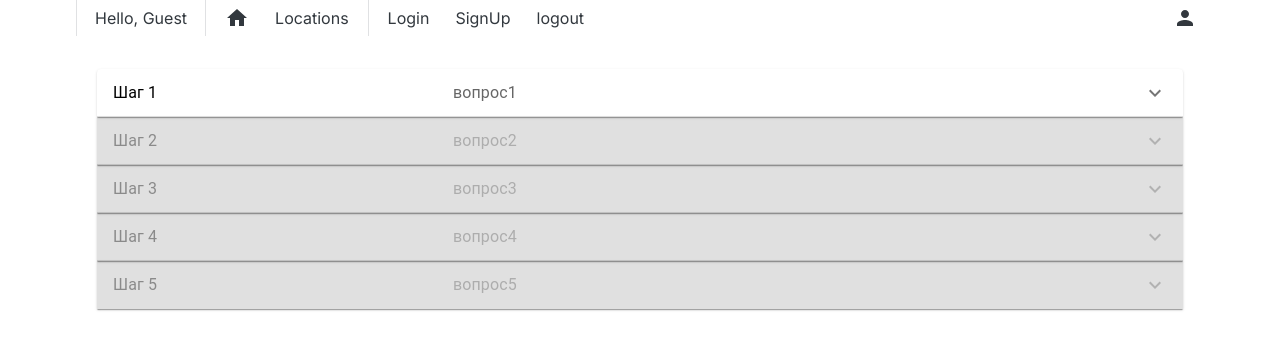
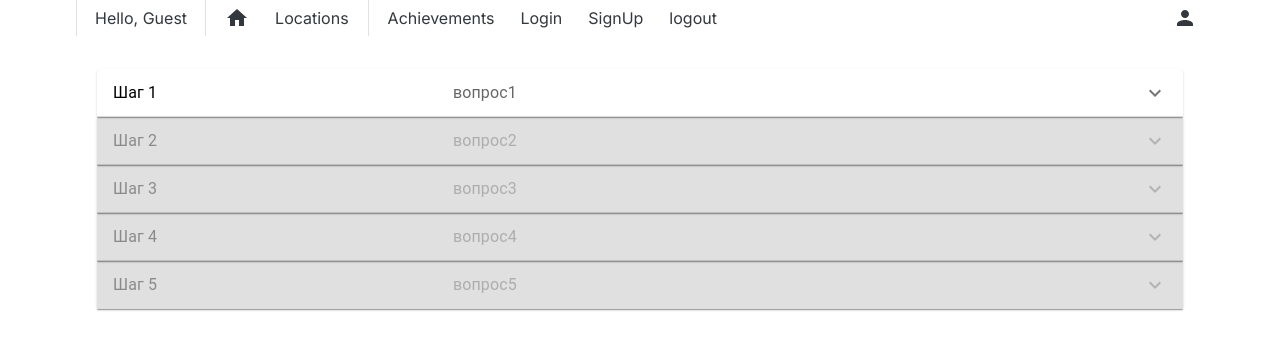
Before and after one commit to Vallydei/mos-quest, a React (Vite) app in the folder client/: page / in a window 1280 px wide. Shown: the top 350 px of the page. Built offline with nearby package versions, Linux system fonts and the light colour scheme.

Commit message:
all first raw pages merged

```diff
--- a/client/src/components/ui/NavBar.tsx
+++ b/client/src/components/ui/NavBar.tsx
@@ -33,13 +33,13 @@ export default function NavBar(): JSX.Element {
           </ListItemButton>
         </ListItem>
         <ListDivider />
-        {auth.user.status === 'authenticated' ? (
+        {/* {auth.user.status === 'authenticated' ? ( */}
         <ListItem role="none">
           <ListItemButton role="menuitem" component="a" href="/themepage">
             Achievements
           </ListItemButton>
         </ListItem>
-        ) : (
+        {/* ) : ( */}
         <>
           <ListItem role="none">
             <ListItemButton role="menuitem" component="a" href="/login">
@@ -52,7 +52,7 @@ export default function NavBar(): JSX.Element {
             </ListItemButton>
           </ListItem>
         </>
-        )}
+        {/* )} */}
         <ListItem role="none">
           <ListItemButton
             role="menuitem"
```
Lines whose indentation alone changed are shown as unchanged.
